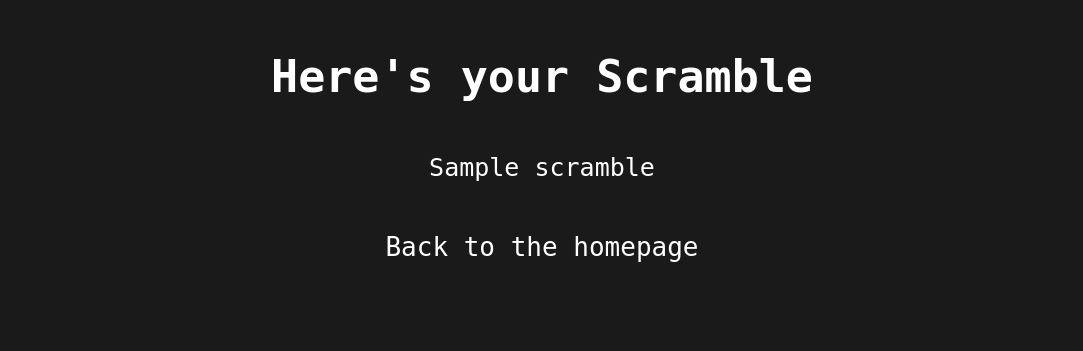
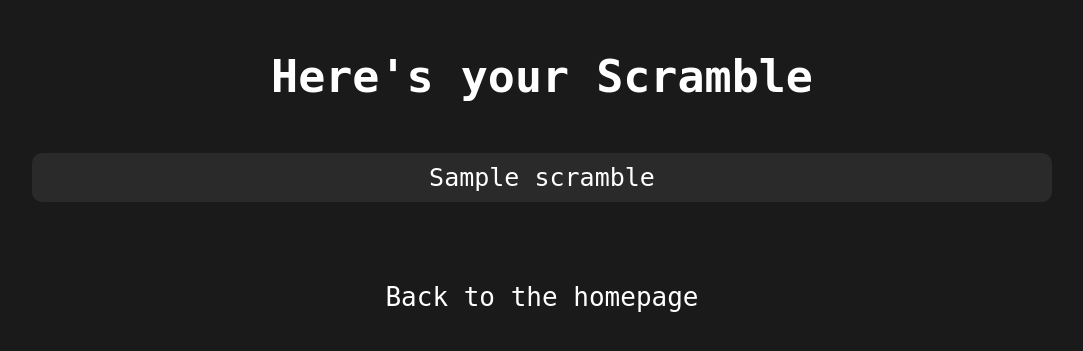
Before and after one commit to Ahmed3457/web-cube-scrambler, a Flask app: template templates/scramble.html in a window 1280 px wide. Shown: the top 351 px of the page, without its empty margins (98-1181 px from the left). Run offline with Flask 2, Linux system fonts and the light colour scheme; the template is opened without the code that fills it: most values are stand-ins (such as "Sample title", 1, 10 or a date in 2020).

Commit message:
Added a scramble viualzier

```diff
--- a/templates/scramble.html
+++ b/templates/scramble.html
@@ -8,6 +8,7 @@
         :root{
             --bg:#1a1a1a;
             --font: #ffffff;
+            --ligt-bg: #2b2a2a;
         }
         *{
             background-color: var(--bg);
@@ -25,6 +26,12 @@
             font-size: 45px;
             text-align: center;
         }
+        div.content{
+            background-color: var(--ligt-bg);
+            border-radius: 10px;
+            width: 1000px;
+            padding: 10px;
+        }
         a:link{
             text-decoration: none;
             font-size: xx-large;
@@ -34,12 +41,22 @@
             text-decoration: none;
             color: var(--font);
         }
+        p.content{
+            margin-top: 80px;
+        }
+        scramble-display{
+            margin-top: 80px;
+            background-color: var(--ligt-bg);
+            border-radius: 10px;
+        }
     </style>
+    <script src="https://cdn.cubing.net/js/scramble-display" type="module"></script>
     <title>Scrambler</title>
 </head>
 <body>
     <h1 class="content">Here's your Scramble</h1>
     <div class="content">{{scramble}}</div>
+    <scramble-display class="scramble-display" scramble="{{scramble}}"></scramble-display>
     <p class="content"><a href="/">Back to the homepage</a></p>
 </body>
 </html>
```
